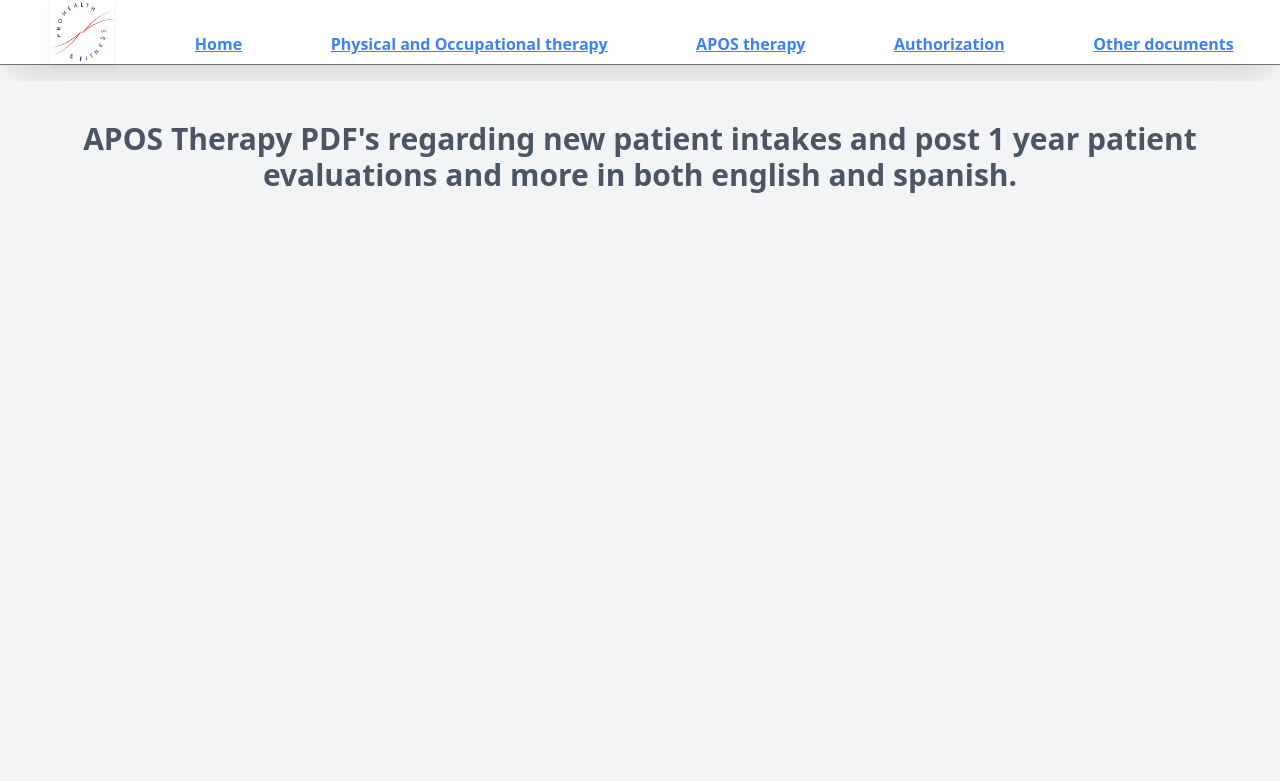
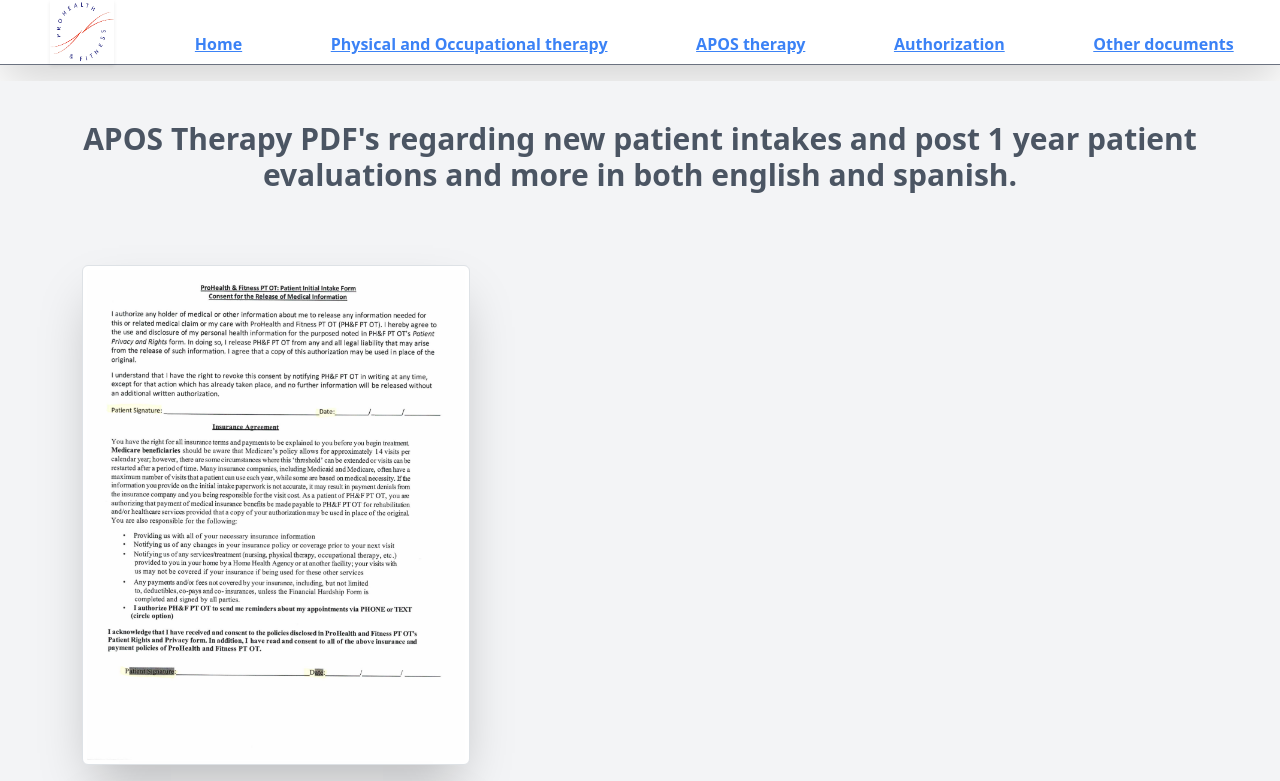
Before and after one commit to cedenoc181/ProHealthRepository, a React (Create React App) app: page /APOS in a window 1280 px wide. Shown: the top 781 px of the page. Built offline with nearby package versions, Linux system fonts and the light colour scheme.

Commit message:
added apos pdfs fully rendered

```diff
--- a/src/APOS/APOS.js
+++ b/src/APOS/APOS.js
@@ -37,71 +37,86 @@
     {
       "id": 1,
       "PDF_path": post_one_E,
-      "imagePath":post_one_E_cover
+      "imagePath":post_one_E_cover,
+      "imageAlt": "post one year"
     },
     {
       "id":2,
       "PDF_path": post_one_S,
-      "imagePath":post_one_S_cover
+      "imagePath":post_one_S_cover,
+      "imageAlt": "post one year spanis"
     },
     {
       "id":3,
       "PDF_path":checklist ,
-      "imagePath":checklist_cover
+      "imagePath":checklist_cover,
+      "imageAlt": "checklist"
     },
     {
       "id":4,
       "PDF_path":APOS_Eval_E,
-      "imagePath":APOS_Eval_E_cover
+      "imagePath":APOS_Eval_E_cover,
+      "imageAlt": "eval english"
     },
     {
       "id": 5,
       "PDF_path":APOS_Eval_S,
-      "imagePath":APOS_Eval_S_cover
+      "imagePath":APOS_Eval_S_cover,
+      "imageAlt": "eval spanish"
     },
     {
       "id":6,
       "PDF_path":fitting_SO_S,
-      "imagePath": fitting_SO_S_cover
+      "imagePath": fitting_SO_S_cover,
+      "imageAlt": "fitting spanish"
     },
     {
       "id":7,
       "PDF_path":fitting_SO,
-      "imagePath": fitting_SO_cover
+      "imagePath": fitting_SO_cover,
+      "imageAlt": "fitting"
     },
     {
       "id": 8,
       "PDF_path": follow_up,
-      "imagePath": follow_up_cover
+      "imagePath": follow_up_cover,
+      "imageAlt": "follow up"
     },
     {
       "id": 9,
       "PDF_path": intake,
-      "imagePath": intake_cover
+      "imagePath": intake_cover,
+      "imageAlt": "intake"
     },
     {
       "id": 10,
       "PDF_path": questionaire,
-      "imagePath":questionaire_cover
+      "imagePath":questionaire_cover,
+      "imageAlt": "questionaire"
     },
     {
       "id": 11,
       "PDF_path": puso,
-      "imagePath":puso_cover
+      "imagePath":puso_cover,
+      "imageAlt": "puso"
     },
     {
       "id": 12,
       "PDF_path": tp,
-      "imagePath": tp_cover
+      "imagePath": tp_cover,
+      "imageAlt": "treatment plan"
     },
     {
       "id": 13,
       "PDF_path": beneficiary,
-      "imagePath": beneficiary_cover
+      "imagePath": beneficiary_cover,
+      "imageAlt": "beneficiary"
     }
   ];
 
+  const [aposArray, setAposArray] = useState(aposArr);
 
+  console.log(aposArray)
   // try stack overflow solution to map through both arrays at the same time
 
   return (
@@ -112,12 +127,10 @@
              and post 1 year patient evaluations and more in both english and spanish.
           </p>
     </div>
-        {/* { files.map((file) => {
-          return(
-        <APOSPDF key={file.index} file={file} />
-        );
-        })} */}
-       <APOSPDF />
+    { aposArray.map((apos) => (
+      <APOSPDF key={apos.id} apos={apos}/>
+    ))}
+
 
     </div>
   )
--- a/src/APOS/APOSPDF.js
+++ b/src/APOS/APOSPDF.js
@@ -3,13 +3,13 @@
 // import tp from "./APOS-files/APOS-TP.pdf";
 // import tpi from "./APOS-Images/APOS-TP-cover.jpg"
 
-function APOSPDF() {
+function APOSPDF({apos}) {
 
   const [overview, setOverview] = useState(true);
 
   const [isLoading, setIsLoading] = useState(false);
 
-
+console.log(apos)
   const handleRevert = () => {
     setOverview(true);
   };
@@ -31,7 +31,7 @@
 
   return (
     <div className="container">
- {/* <div className="grid">
+ <div className="grid">
         <div className="image-container">
           {isLoading ? (
             <FallingLines
@@ -45,18 +45,18 @@
               <p className="image-label"></p>
               <img
                 className="img-thumbnail shadow-2xl hover:border-blue-500 cursor-pointer"
-                src={file.Image_path}
-                alt=""
+                src={apos.imagePath}
+                alt={apos.imageAlt}
                 onClick={handleClick}
               />
             </div>
           ) : (
             <div>
               <iframe
-                title=""
-                id=""
+                title={apos.imageAlt}
+                id={apos.id}
                 style={{ border: "1px" }}
-                src={file.PDF_path}
+                src={apos.PDF_path}
                 frameborder="1"
                 height="650"
                 width="1050"
@@ -67,7 +67,7 @@
             </div>
           )}
          </div>
-        </div> */}
+        </div>
 
 
 
```
